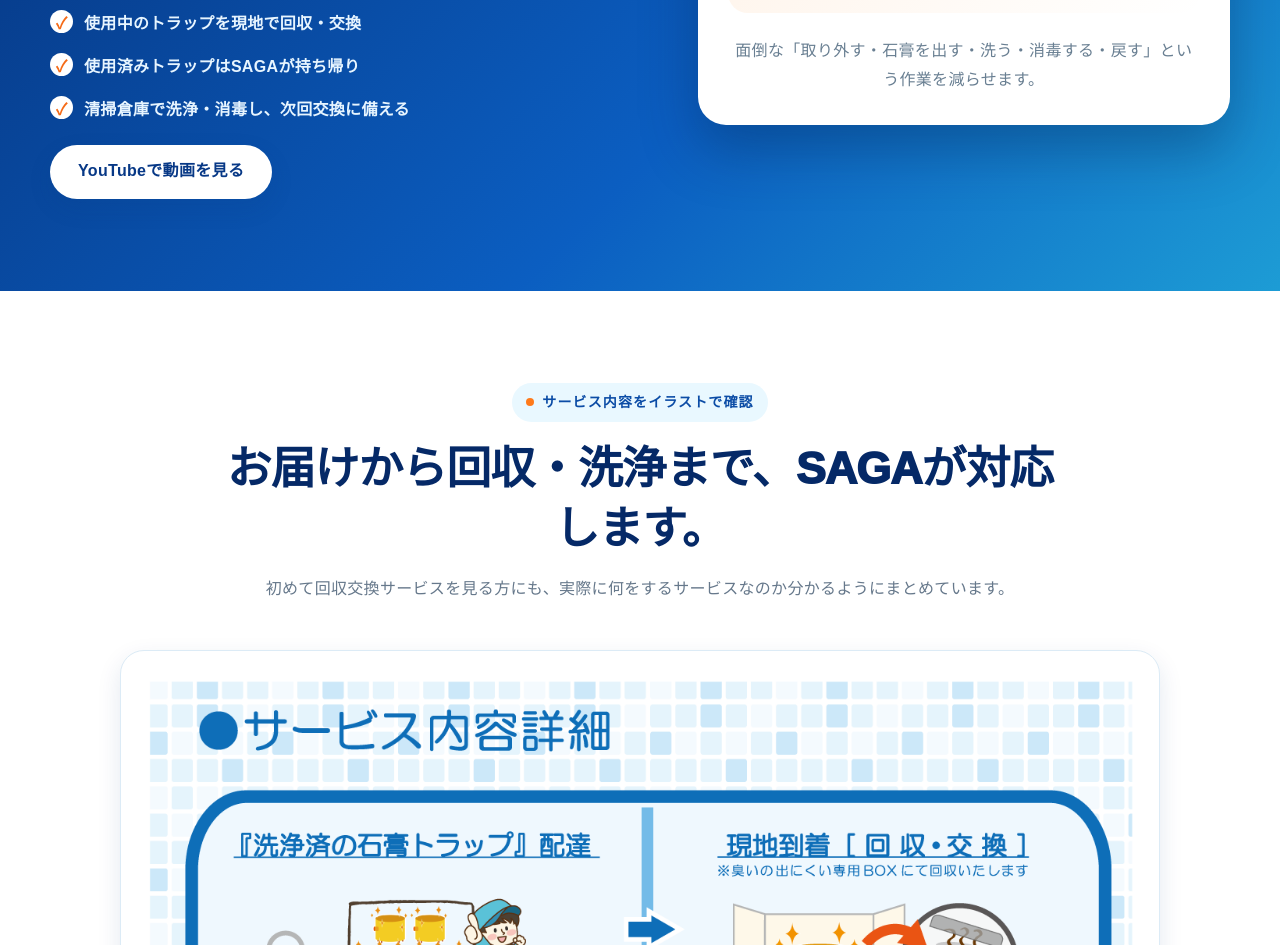
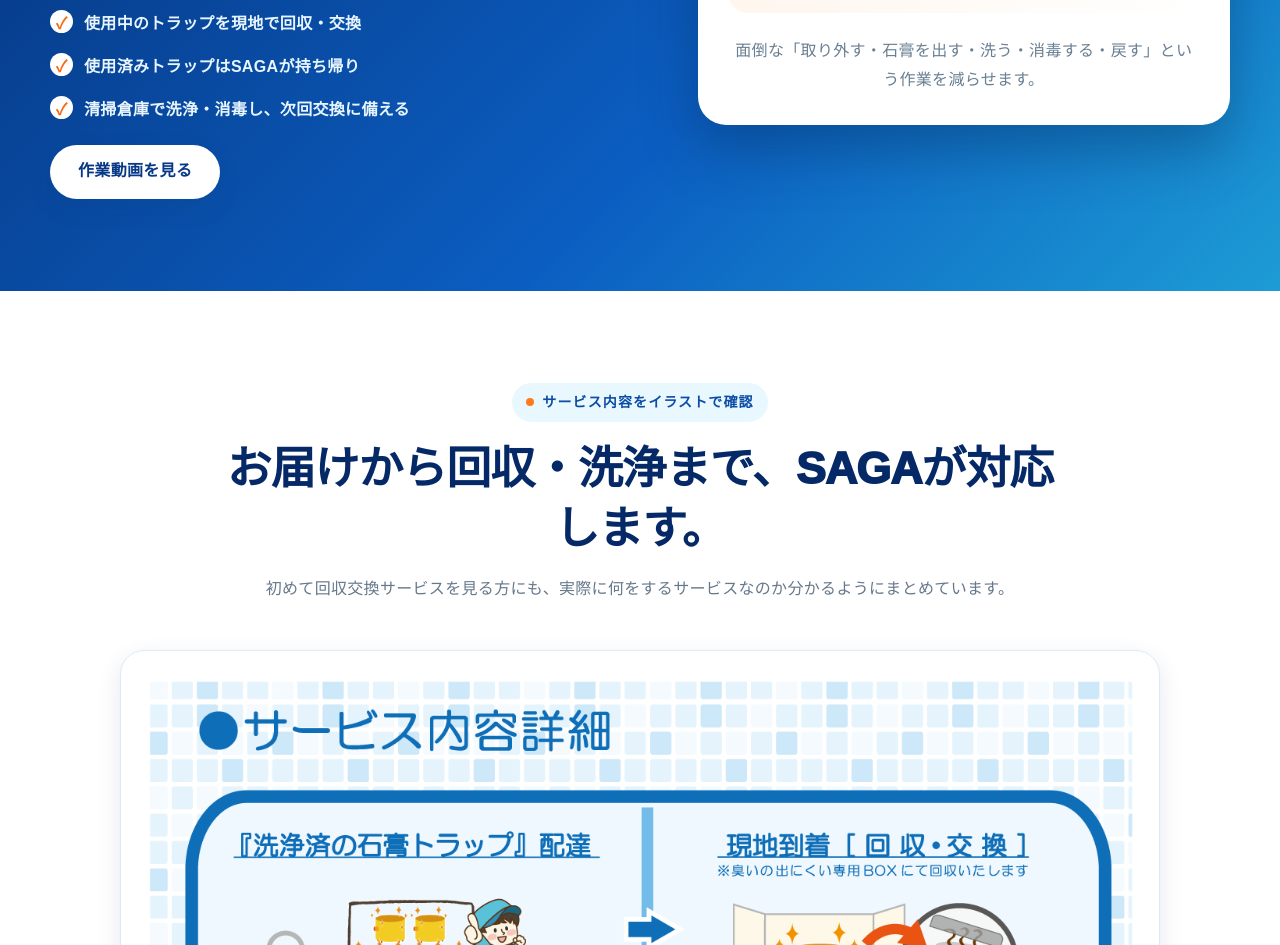
Before and after one commit to saga-homepage/saga-sekkou-lp-national, a plain HTML site: page index.html in a window 1280 px wide. Shown: the part 1831-2776 px from the top of the page. Drawn offline with Linux system fonts and the light colour scheme.

Commit message:
Update index.html

```diff
--- a/index.html
+++ b/index.html
@@ -74,7 +74,7 @@
           </ul>
           <div class="hero-actions" style="margin-top: 20px;">
             <!-- href の # を実際のYouTube動画URLに変更してください -->
-            <a class="btn btn-white" href="#" target="_blank" rel="noopener">YouTubeで動画を見る</a>
+            <a class="btn btn-white" href="#" target="_blank" rel="noopener">作業動画を見る</a>
           </div>
         </div>
         <div class="service-panel">
```
